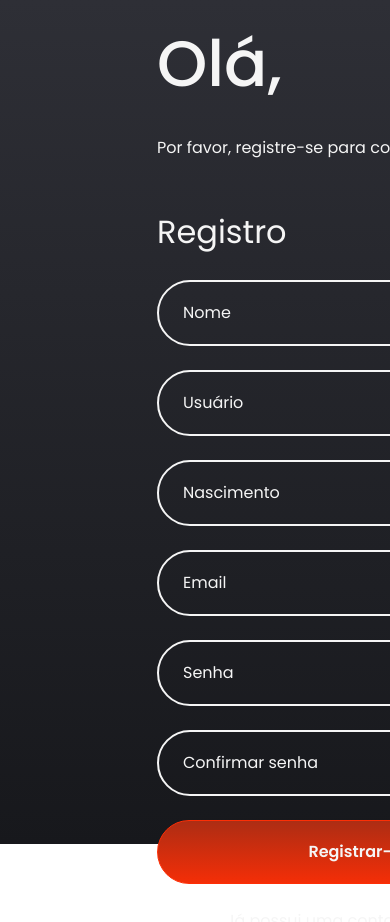
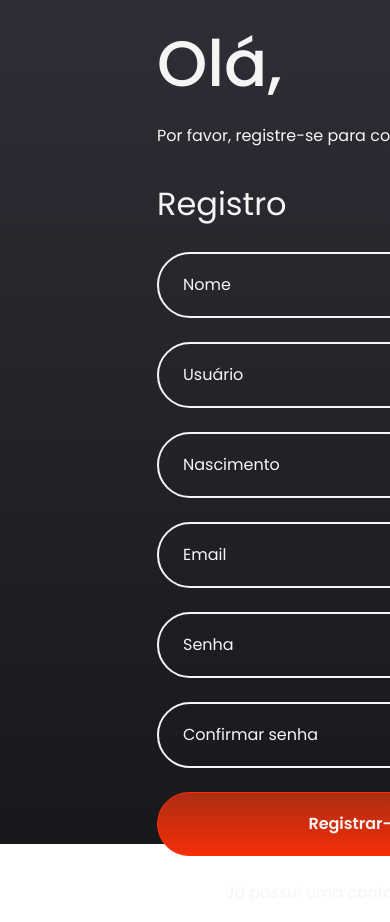
Before and after one commit to VictorPithan/Challenge-01-Compass, a React (Create React App) app: page /register in a window 390 px wide. Shown: the top 922 px of the page. Built offline with nearby package versions, Linux system fonts and the light colour scheme.

Commit message:
style:add media queries

```diff
--- a/src/pages/Register/styles.ts
+++ b/src/pages/Register/styles.ts
@@ -1,13 +1,13 @@
-import styled from "styled-components";
+import styled from 'styled-components'
 
 export const Container = styled.div`
   display: flex;
-`;
+`
 
 export const ImgBackground = styled.img`
   width: auto;
   height: 100vh;
-`;
+`
 
 export const ContainerRegister = styled.aside`
   width: 100%;
@@ -16,12 +16,12 @@ export const ContainerRegister = styled.aside`
   display: flex;
   flex-direction: column;
   align-items: flex-start;
-  background: linear-gradient(180deg, #2E2F36 0%, #17181C 100%);
+  background: linear-gradient(180deg, #2e2f36 0%, #17181c 100%);
   padding-inline: 9.812rem;
   padding-top: 1rem;
 
   h1 {
-    color: ${props => props.theme.white};
+    color: ${(props) => props.theme.white};
     font-size: 4rem;
     font-weight: 500;
     line-height: 1.5;
@@ -34,11 +34,17 @@ export const ContainerRegister = styled.aside`
     line-height: 1.5;
     align-self: flex-start;
 
-    margin-top: 1.5rem;
+    margin-top: 0.75rem;
   }
-`;
+
+  @media (min-height: 1024px) {
+    h3 {
+      margin-top: 1rem;
+    }
+  }
+`
 export const FormContainer = styled.form`
-  margin-top: 3rem;
+  margin-top: 2rem;
   fieldset {
     display: flex;
     flex-direction: column;
@@ -50,12 +56,10 @@ export const FormContainer = styled.form`
       line-height: 1.5;
     }
 
-
-
     button {
       width: 100%;
-      background: linear-gradient(180deg, #AD2D14 0%, #F42E07 100%);
-      border: 1px solid ${props => props.theme["orange-400"]};
+      background: linear-gradient(180deg, #ad2d14 0%, #f42e07 100%);
+      border: 1px solid ${(props) => props.theme['orange-400']};
       border-radius: 46px;
       padding-inline: 9.4rem;
       padding-block: 1.187rem;
@@ -68,12 +72,32 @@ export const FormContainer = styled.form`
       cursor: pointer;
     }
 
+    .invalidInput + button {
+      margin-top: 1rem;
+    }
+
     span {
       margin: 1.5rem auto;
 
       a:link {
         text-decoration: none;
-        color: ${props => props.theme.white};
+        color: ${(props) => props.theme.white};
+      }
+
+      a:visited {
+        text-decoration: none;
+        color: ${(props) => props.theme.white};
+      }
+    }
+
+    @media (min-height: 1024px) {
+      margin-top: 2.5rem;
+      .invalidInput + button {
+        margin-top: 1.5rem;
+      }
+
+      .invalidInput {
+        margin-top: 1.5rem;
       }
     }
   }
@@ -82,16 +106,16 @@ export const FormContainer = styled.form`
     max-width: 416px;
     font-weight: 500;
     line-height: 1.5;
-    color: ${props => props.theme["yellow-400"]};
+    color: ${(props) => props.theme['yellow-400']};
     text-align: center;
 
-    margin-top: 1.5rem;
+    margin-top: 1rem;
   }
 
   .invalid-input {
-    border: 2px solid ${props => props.theme["yellow-400"]};
+    border: 2px solid ${(props) => props.theme['yellow-400']};
   }
-`;
+`
 
 export const InputForm = styled.div`
   position: relative;
@@ -109,7 +133,7 @@ export const InputForm = styled.div`
     font-weight: 400;
     line-height: 1.5;
 
-      border: 2px solid ${props => props.theme.white};
+    border: 2px solid ${(props) => props.theme.white};
     border-radius: 46px;
     background: transparent;
     padding-inline: 1.5rem;
@@ -118,18 +142,18 @@ export const InputForm = styled.div`
     margin-top: 1.5rem;
 
     &::placeholder {
-        color: ${props => props.theme.white};
+      color: ${(props) => props.theme.white};
       font-weight: 400;
       line-height: 1.5;
     }
   }
 
   input:-webkit-autofill {
-      -webkit-box-shadow: 0 0 0 60px #27282F inset;
+    -webkit-box-shadow: 0 0 0 60px #27282f inset;
     -webkit-text-fill-color: white !important;
   }
 
-    input[type="date"]::-webkit-calendar-picker-indicator {
+  input[type='date']::-webkit-calendar-picker-indicator {
     opacity: 0;
   }
-`;
+`
```
Lines whose indentation alone changed are shown as unchanged.
